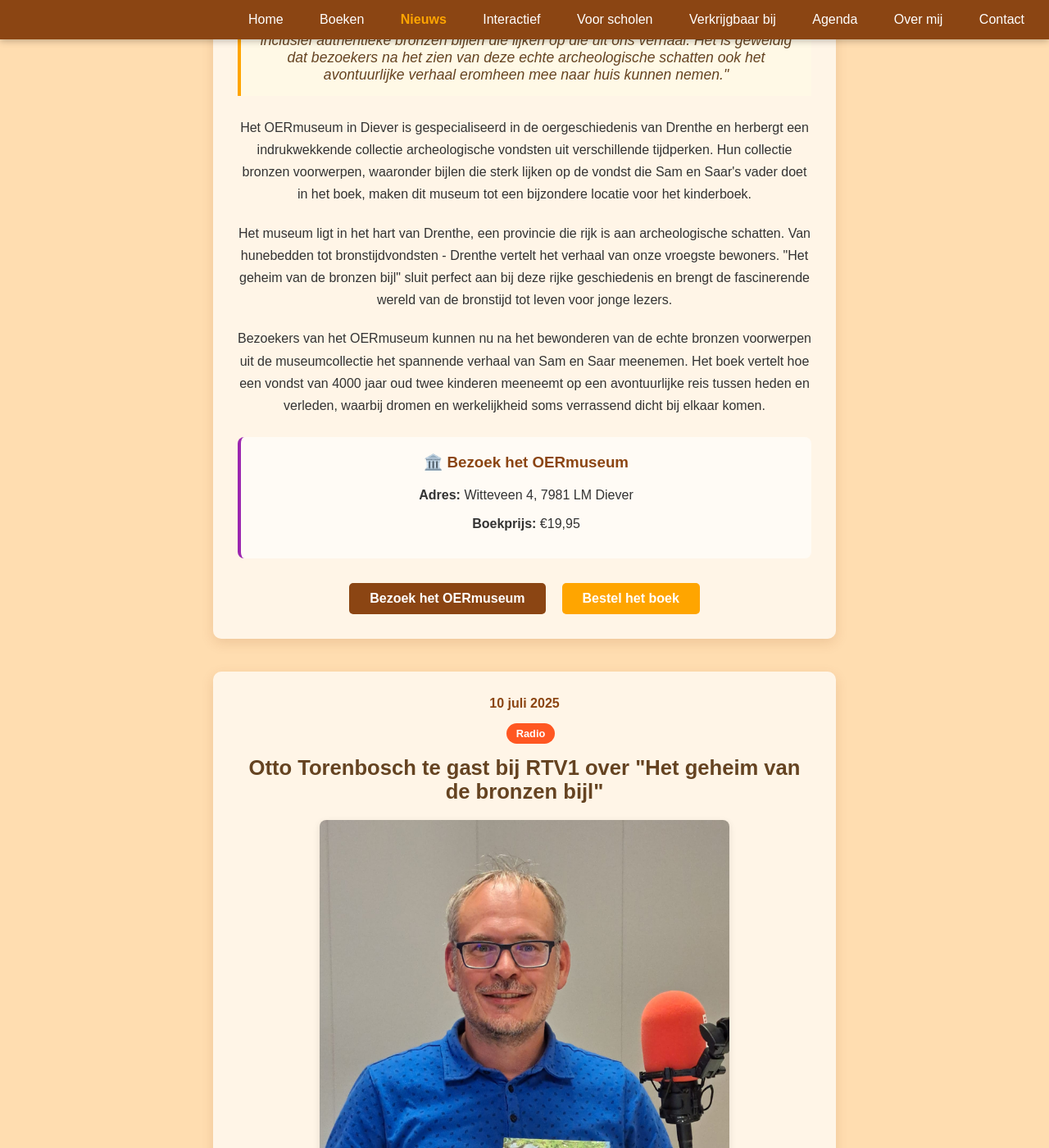
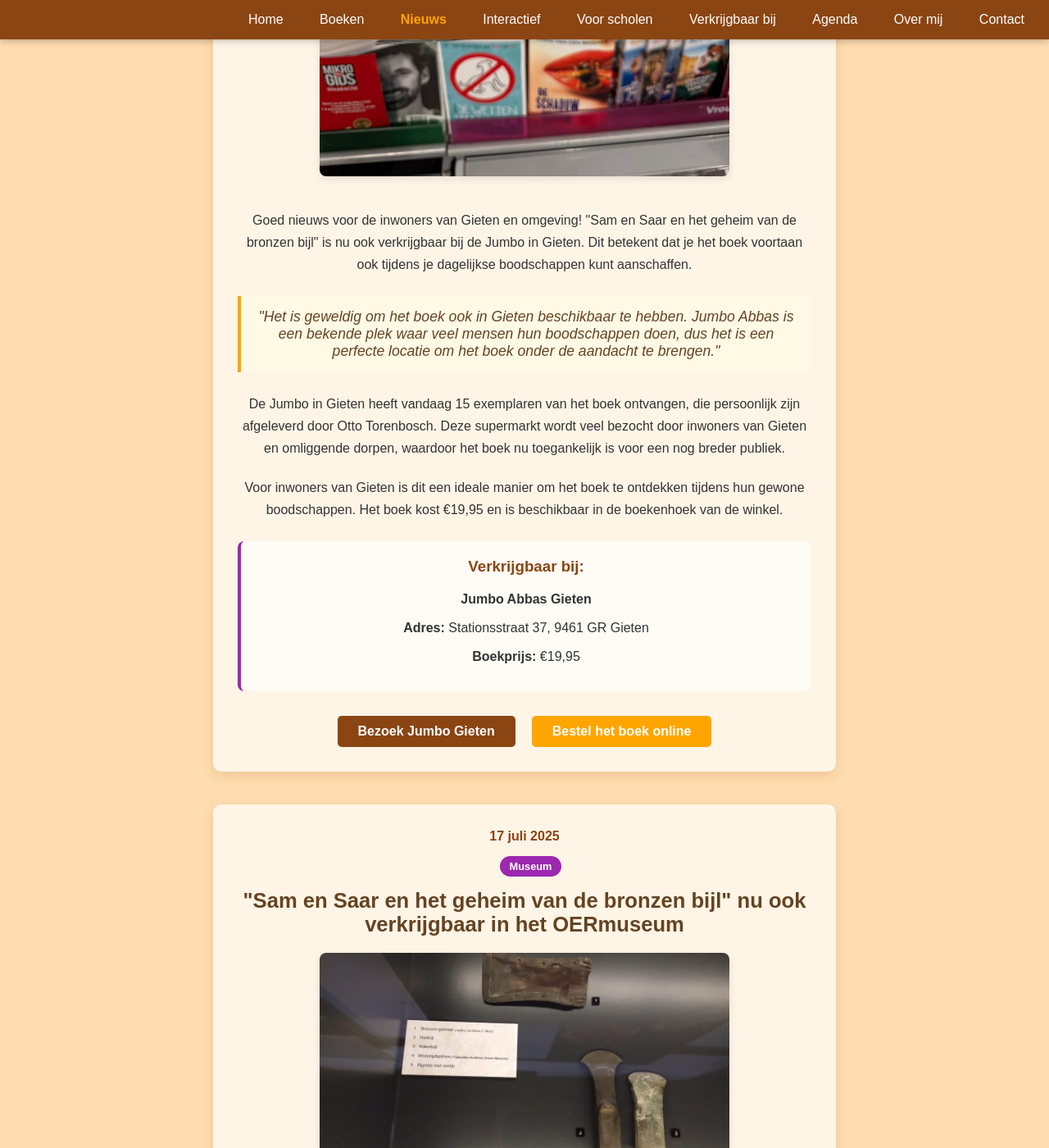
Before and after one commit to otorenbosch/samensaar.nl, a Jekyll site: the page built from nieuws.html, in a window 1280 px wide and 1400 px high, scrolled down 865 px. Shown: the whole window at 82% size. Built offline with Jekyll 4.4.1, drawn with Linux system fonts in a browser that asks for light colours; some of the changed text lies outside the part shown.

Commit message:
Nieuwsitem Jumbo Gieten

```diff
--- a/_data/nieuws.json
+++ b/_data/nieuws.json
@@ -1,4 +1,40 @@
 [
+  {
+    "date": "4 augustus 2025",
+    "badge": "event",
+    "title": "\"Sam en Saar en het geheim van de bronzen bijl\" nu ook verkrijgbaar bij Jumbo Abbas Gieten",
+    "image": "jumbo-gieten.jpg",
+    "image_alt": "Het boek Sam en Saar bij Jumbo Abbas Gieten",
+    "intro": "Goed nieuws voor de inwoners van Gieten en omgeving! \"Sam en Saar en het geheim van de bronzen bijl\" is nu ook verkrijgbaar bij de Jumbo in Gieten. Dit betekent dat je het boek voortaan ook tijdens je dagelijkse boodschappen kunt aanschaffen.",
+    "quote": "Het is geweldig om het boek ook in Gieten beschikbaar te hebben. Jumbo Abbas is een bekende plek waar veel mensen hun boodschappen doen, dus het is een perfecte locatie om het boek onder de aandacht te brengen.",
+    "content": [
+      "De Jumbo in Gieten heeft vandaag 15 exemplaren van het boek ontvangen, die persoonlijk zijn afgeleverd door Otto Torenbosch. Deze supermarkt wordt veel bezocht door inwoners van Gieten en omliggende dorpen, waardoor het boek nu toegankelijk is voor een nog breder publiek.",
+      "Voor inwoners van Gieten is dit een ideale manier om het boek te ontdekken tijdens hun gewone boodschappen. Het boek kost €19,95 en is beschikbaar in de boekenhoek van de winkel."
+    ],
+    "components": [
+      {
+        "type": "info_box",
+        "title": "Verkrijgbaar bij:",
+        "items": [
+          "**Jumbo Abbas Gieten**",
+          "**Adres:** Stationsstraat 37, 9461 GR Gieten",
+          "**Boekprijs:** €19,95"
+        ]
+      }
+    ],
+    "buttons": [
+      {
+        "text": "Bezoek Jumbo Gieten",
+        "url": "https://www.jumbo.com/winkel/gieten/jumbo-gieten-jumbo-abbas",
+        "external": true
+      },
+      {
+        "text": "Bestel het boek online",
+        "url": "/bestel/?boek=bronzen-bijl",
+        "style": "primary"
+      }
+    ]
+  },
   {
     "date": "17 juli 2025",
     "badge": "museum",
--- a/verkrijgbaar-bij.html
+++ b/verkrijgbaar-bij.html
@@ -129,9 +129,17 @@
     <!-- Lokale winkels sectie -->
     <div class="partner-section">
         <h2>🏪 Lokale partners</h2>
-        <p class="section-intro">Ook in mijn eigen dorp wordt het boek met trots verkocht. Deze lokale ondernemers geloven in het verhaal en maken het voor buurtbewoners makkelijk om het boek te krijgen.</p>
+        <p class="section-intro">Ook in de regio wordt het boek met trots verkocht. Deze lokale ondernemers geloven in het verhaal en maken het voor buurtbewoners en bezoekers makkelijk om het boek te krijgen.</p>
 
         <div class="partners-grid">
+            <div class="partner-card">
+                <img src="{{ '/assets/images/partners/jumbo-logo.png' | relative_url }}" alt="Jumbo" class="partner-logo">
+                <h3>Jumbo Abbas Gieten</h3>
+                <p class="partner-location">Gieten</p>
+                <p>Ook bij Jumbo Abbas in Gieten ligt het boek nu in de winkel! Een perfecte plek om tijdens je boodschappen even het boek mee te nemen voor thuis of als cadeau.</p>
+                <a href="https://www.jumbo.com/winkel/gieten/jumbo-gieten-jumbo-abbas" target="_blank" class="partner-link">Bezoek website</a>
+            </div>
+
             <div class="partner-card">
                 <img src="{{ '/assets/images/partners/dagwinkel-logo.png' | relative_url }}" alt="De Dagwinkel" class="partner-logo">
                 <h3>De Dagwinkel</h3>
```
Also changed, not shown: assets/images/media/jumbo-gieten.jpg (added), assets/images/partners/bruna-logo.png (added), assets/images/partners/jumbo-logo.png (added).
